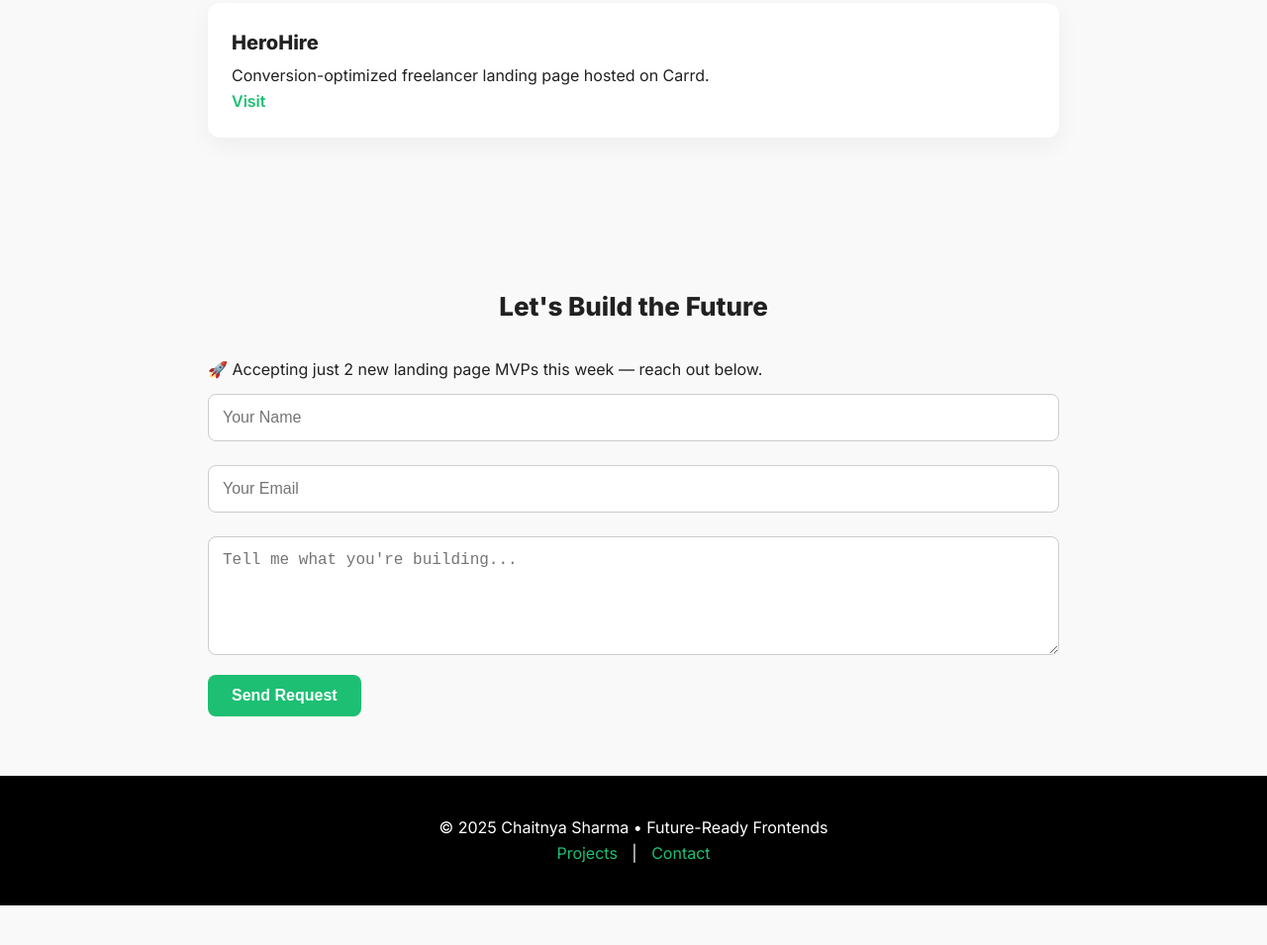
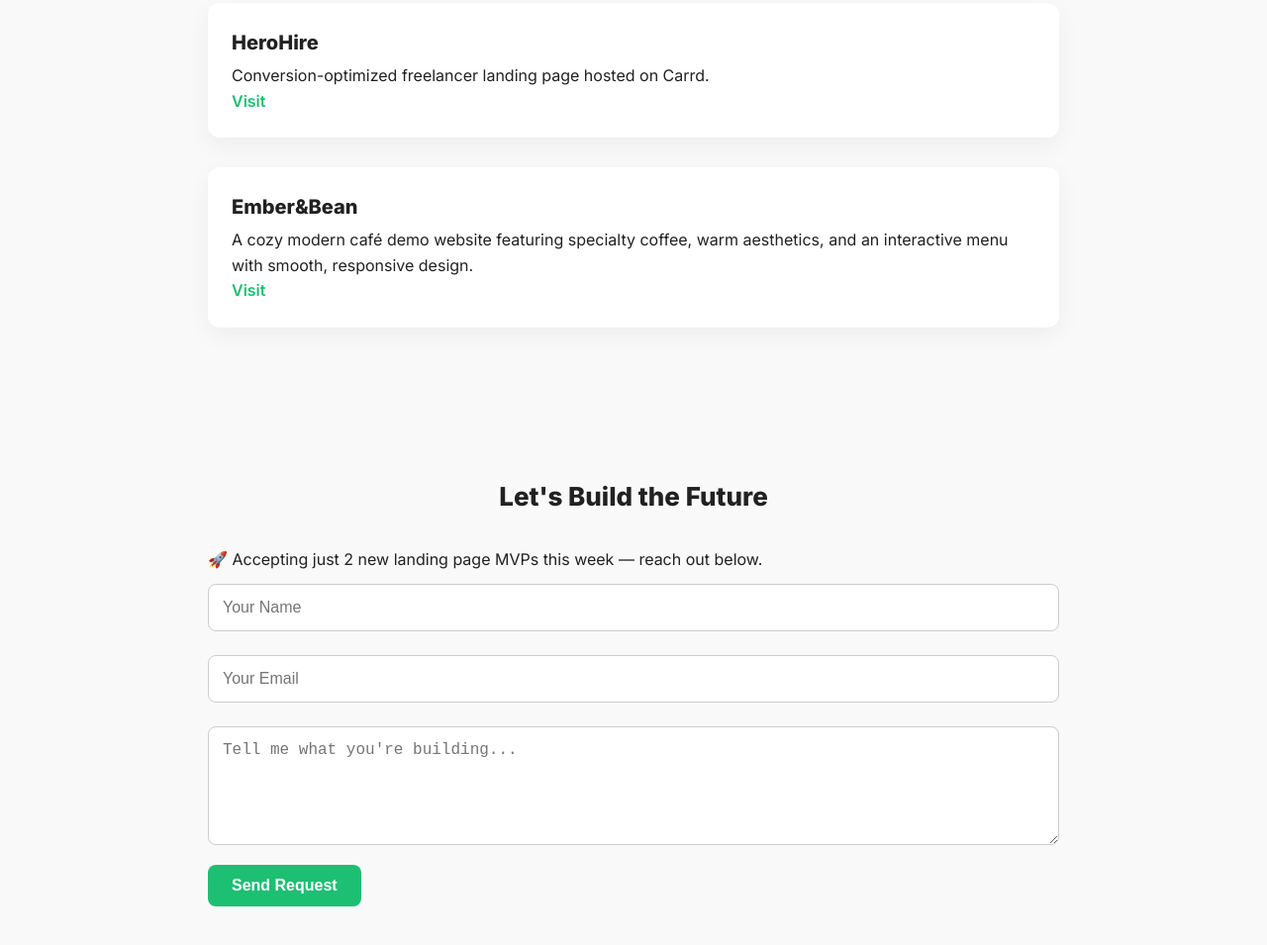
Before and after one commit to chaitnyasharma/Chaitnya-Sharma, a plain HTML site: page index.html in a window 1280 px wide. Shown: the part 1207-2162 px from the top of the page at 99% size. Before the commit the page ends 2122 px from the top, so only its background shows below. Drawn offline with nearby package versions, Linux system fonts and the light colour scheme.

Commit message:
Update index.html

```diff
--- a/index.html
+++ b/index.html
@@ -216,6 +216,11 @@
       <p>Conversion-optimized freelancer landing page hosted on Carrd.</p>
       <a href="https://herohire.carrd.co/" target="_blank">Visit</a>
     </div>
+    <div class="project" data-aos="fade-up">
+      <h4>Ember&Bean</h4>
+      <p>A cozy modern café demo website featuring specialty coffee, warm aesthetics, and an interactive menu with smooth, responsive design.</p>
+      <a href="https://chaitnyasharma.github.io/Ember-Beans-//" target="_blank">Visit</a>
+    </div>
   </section>
 
   <section id="contact">
```
